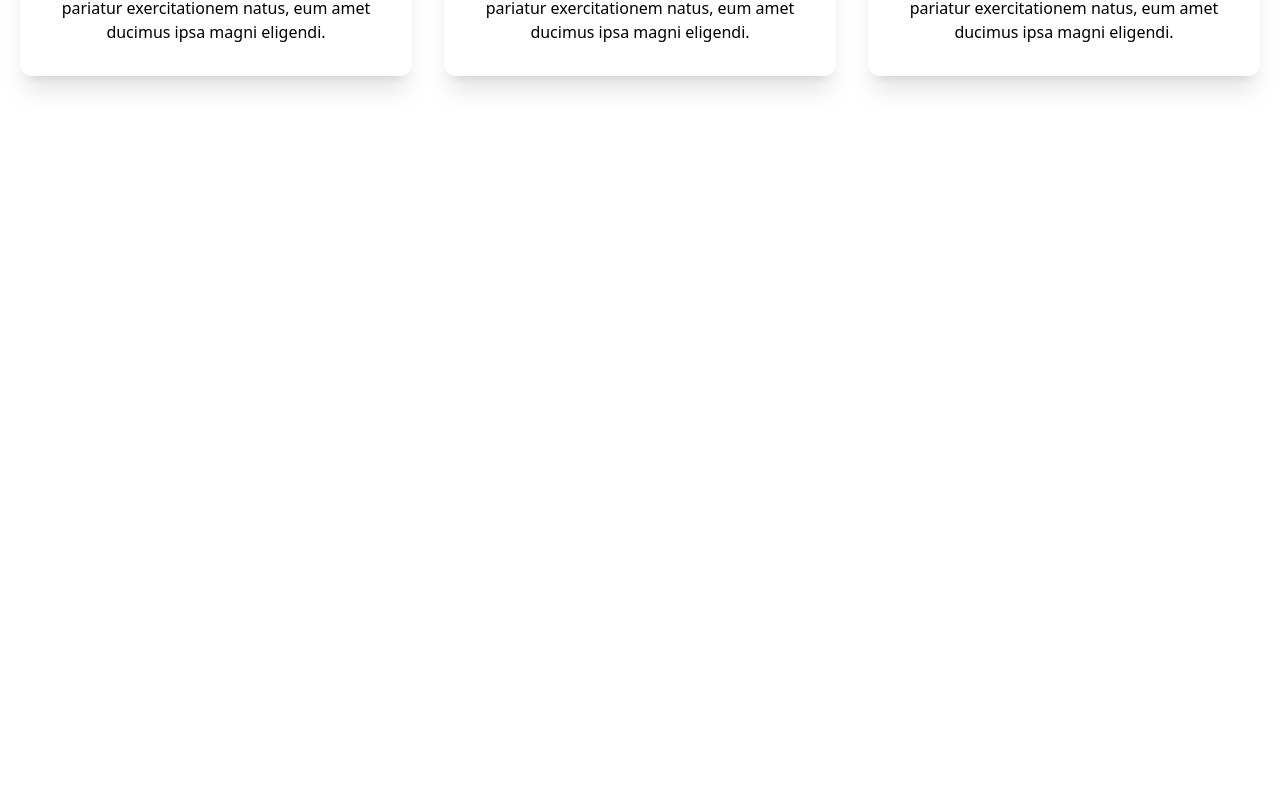
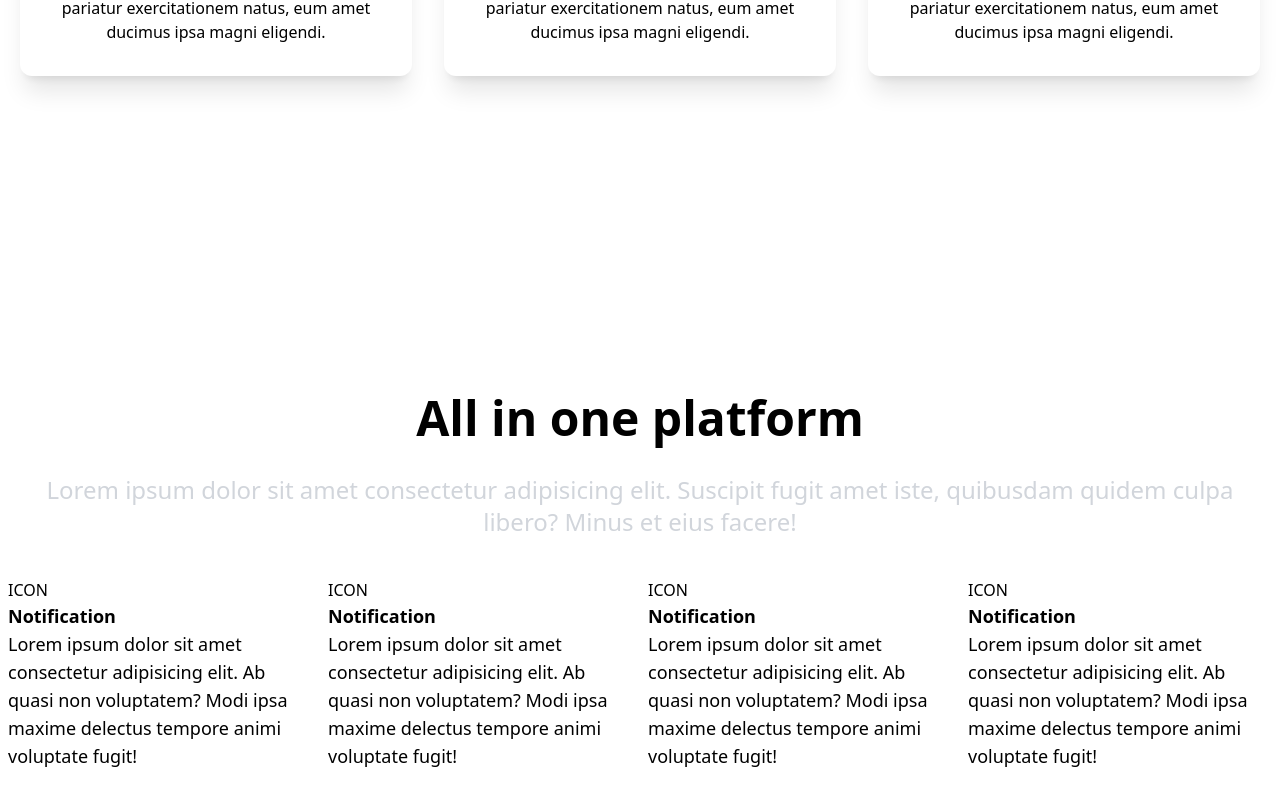
Before and after one commit to upeka-silva/brand_webApp, a React (Vite) app in the folder brand_webApp/: page / in a window 1280 px wide. Shown: the part 1988-2794 px from the top of the page. Before the commit the page ends 2254 px from the top, so only its background shows below. Built offline with nearby package versions, Linux system fonts and the light colour scheme.

Commit message:
pricing component completed

```diff
--- a/brand_webApp/src/App.jsx
+++ b/brand_webApp/src/App.jsx
@@ -4,6 +4,7 @@ import Hero from './component/Hero'
 import NavBar from './component/NavBar'
 import About from './component/About'
 import Support from './component/Support'
+import AllInOne from './component/AllInOne'
 
 function App() {
 
@@ -14,6 +15,7 @@ function App() {
     <Hero/>
     <About/>
     <Support/>
+    <AllInOne/>
     </>
   )
 }
--- /dev/null
+++ b/brand_webApp/src/component/AllInOne.jsx
@@ -0,0 +1,89 @@
+import React from 'react'
+
+const AllInOne = () => {
+  return (
+    <div className='w-full my-32 '>
+
+        <div className='max-w-[1240] mx-auto px-2'>
+            <h2 className='text-5xl font-bold text-center'>All in one platform </h2>
+            <p className='text-2xl py-8 text-gray-300 text-center'>Lorem ipsum dolor sit
+                 amet consectetur adipisicing elit.
+                 Suscipit fugit amet iste, quibusdam
+                  quidem culpa libero? Minus et eius facere!</p>
+
+          <div className='grid sm:grid-cols-2 lg:grid-cols-4 gap-4 pt-2  '>
+
+            <div className='flex '>
+
+                <div className=''>
+                    <span>ICON</span>
+                    <div>
+                        <h3 className='font-bold text-lg '>Notification</h3>
+                        <p className='text-lg pb-4  '>Lorem ipsum dolor sit amet consectetur adipisicing elit.
+                             Ab quasi non voluptatem? Modi ipsa maxime delectus
+                             tempore animi voluptate fugit!</p>
+                    </div>
+
+                </div>
+
+            </div>
+
+            <div className='flex '>
+
+                <div className=''>
+                    <span>ICON</span>
+                    <div>
+                        <h3 className='font-bold text-lg '>Notification</h3>
+                        <p className='text-lg pb-4  '>Lorem ipsum dolor sit amet consectetur adipisicing elit.
+                             Ab quasi non voluptatem? Modi ipsa maxime delectus
+                             tempore animi voluptate fugit!</p>
+                    </div>
+
+                </div>
+
+            </div>
+
+            <div className='flex '>
+
+                <div className=''>
+                    <span>ICON</span>
+                    <div>
+                        <h3 className='font-bold text-lg '>Notification</h3>
+                        <p className='text-lg pb-4  '>Lorem ipsum dolor sit amet consectetur adipisicing elit.
+                             Ab quasi non voluptatem? Modi ipsa maxime delectus
+                             tempore animi voluptate fugit!</p>
+                    </div>
+
+                </div>
+
+            </div>
+
+            <div className='flex '>
+
+                <div className=''>
+                    <span>ICON</span>
+                    <div>
+                        <h3 className='font-bold text-lg '>Notification</h3>
+                        <p className='text-lg pb-4  '>Lorem ipsum dolor sit amet consectetur adipisicing elit.
+                             Ab quasi non voluptatem? Modi ipsa maxime delectus
+                             tempore animi voluptate fugit!</p>
+                    </div>
+
+                </div>
+
+            </div>
+          </div>
+
+
+
+
+
+
+
+        </div>
+
+    </div>
+  )
+}
+
+export default AllInOne
--- a/brand_webApp/src/component/NavBar.jsx
+++ b/brand_webApp/src/component/NavBar.jsx
@@ -31,8 +31,8 @@ const NavBar = () => {
                               <button>Sign Up</button>
                 </div>
 
-                <div className='md:hidden' onClick={handleNavigation}>
-                    {!nav ? <AiOutlineMenu className='w-5'/> : <AiOutlineClose className='w-5'/> }
+                <div className='md:hidden mr-4 ' onClick={handleNavigation}>
+                    {!nav ? <AiOutlineMenu className='  w-5'/> : <AiOutlineClose className='  w-5'/> }
                 </div>
 
            </div>
--- a/brand_webApp/src/component/Support.jsx
+++ b/brand_webApp/src/component/Support.jsx
@@ -12,15 +12,13 @@ const Support = () => {
 
     <>
 
-
        <div className='w-full h-screen mt-24'>
 
             <div className='w-full h-[400px] bg-gray-700 absolute'>
                 <img className=' w-full h-full object-cover mix-blend-overlay' src={suportImg} alt="" />
             </div>
 
-        <div className='max-w-[1240px] mx-auto text-center
-text-center  text-white relative '>
+        <div className='max-w-[1240px] mx-auto text-center text-center  text-white relative '>
            <div className='px-4 py-12 '>
             <h2 className='pt-8 text-slate-300 uppercase '>Support</h2>
             <h3 className='text-5xl font-bold py-6 '>Finding the right team </h3>
```
